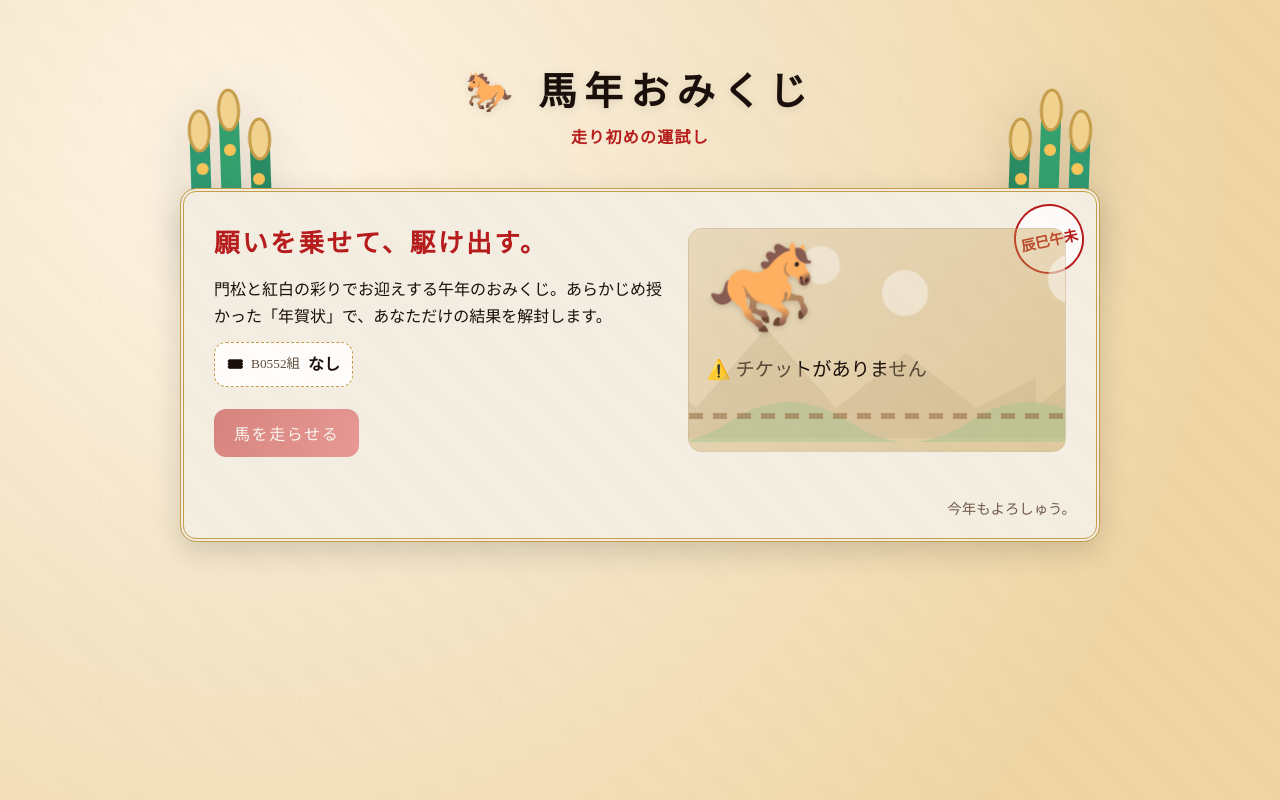
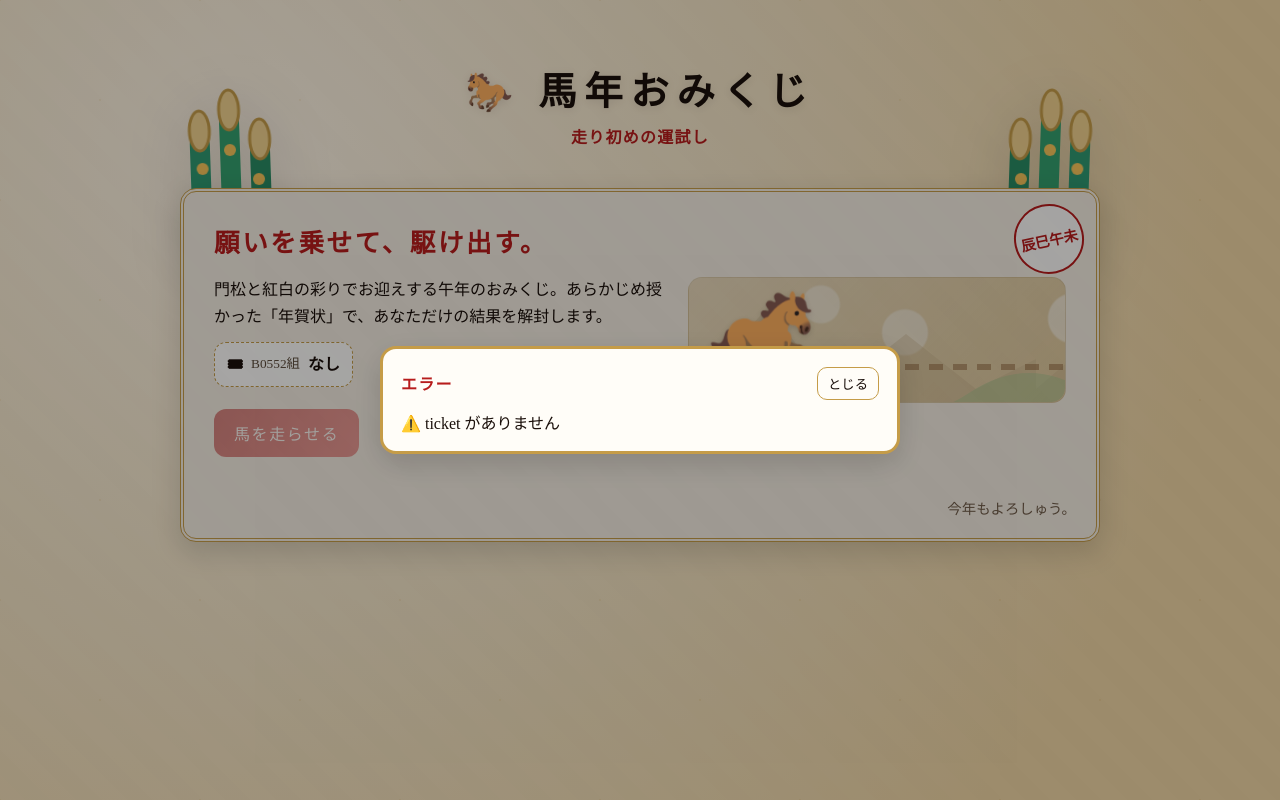
Before and after one commit to taiseiue/nenga-2026, a website: page public/index.html in a window 1280 px wide. Drawn offline with Linux system fonts and the light colour scheme; a web font is replaced by a local one.

Commit message:
ダイアログをつかう

```diff
--- a/public/index.html
+++ b/public/index.html
@@ -285,6 +285,7 @@
       font-size: 1.2rem;
       line-height: 1.8;
       min-height: 80px;
+      display: none;
     }
     #result a {
       color: var(--crimson);
@@ -301,6 +302,55 @@
       header h1 { font-size: 2rem; }
       .kadomatsu { display: none; }
       .run { transform: translateX(240px); }
+    }
+    /* dialog */
+    .dialog {
+      position: fixed;
+      inset: 0;
+      display: flex;
+      align-items: center;
+      justify-content: center;
+      background: rgba(0,0,0,0.35);
+      opacity: 0;
+      pointer-events: none;
+      transition: opacity 0.2s ease;
+      padding: 20px;
+      z-index: 20;
+    }
+    .dialog.open {
+      opacity: 1;
+      pointer-events: auto;
+    }
+    .dialog-card {
+      background: #fffdf8;
+      border: 3px solid var(--gold);
+      border-radius: 16px;
+      box-shadow: var(--shadow);
+      max-width: 520px;
+      width: 100%;
+      padding: 18px 18px 14px;
+    }
+    .dialog-header {
+      display: flex;
+      align-items: center;
+      justify-content: space-between;
+      gap: 12px;
+      margin-bottom: 10px;
+      color: var(--crimson);
+      font-weight: 700;
+      letter-spacing: 0.08em;
+    }
+    .dialog-body {
+      color: var(--ink);
+      line-height: 1.7;
+    }
+    .dialog-close {
+      background: none;
+      border: 1px solid var(--gold);
+      border-radius: 10px;
+      padding: 6px 10px;
+      cursor: pointer;
+      color: var(--ink);
     }
   </style>
 </head>
@@ -364,10 +414,19 @@
           <div class="horse-wrapper" id="horse-wrapper">
             <div id="horse" aria-label="走る馬">🐎</div>
           </div>
-          <div id="result"></div>
         </div>
       </div>
       <div class="footer-note">今年もよろしゅう。</div>
+    </div>
+  </div>
+
+  <div class="dialog" id="dialog" role="dialog" aria-modal="true">
+    <div class="dialog-card">
+      <div class="dialog-header">
+        <span id="dialog-title">結果</span>
+        <button class="dialog-close" id="dialog-close" aria-label="閉じる">とじる</button>
+      </div>
+      <div class="dialog-body" id="dialog-body"></div>
     </div>
   </div>
 
@@ -378,16 +437,32 @@
     let result
     let error
 
-    const resultEl = document.getElementById("result")
     const runBtn = document.getElementById("run")
     const ticketText = document.getElementById("ticket-text")
     const horseWrapper = document.getElementById("horse-wrapper")
+    const dialog = document.getElementById("dialog")
+    const dialogBody = document.getElementById("dialog-body")
+    const dialogTitle = document.getElementById("dialog-title")
+    const dialogClose = document.getElementById("dialog-close")
+
+    function openDialog(title, html) {
+      dialogTitle.textContent = title
+      dialogBody.innerHTML = html
+      dialog.classList.add("open")
+    }
+    function closeDialog() {
+      dialog.classList.remove("open")
+    }
+    dialogClose.onclick = closeDialog
+    dialog.onclick = (e) => {
+      if (e.target === dialog) closeDialog()
+    }
 
     ticketText.textContent = ticket || "なし"
 
     if (!ticket) {
       runBtn.disabled = true
-      resultEl.textContent = "⚠️ チケットがありません"
+      openDialog("エラー", "⚠️ ticket がありません")
     } else {
       fetch(`/api/result?ticket=${encodeURIComponent(ticket)}`)
         .then(async (r) => {
@@ -402,13 +477,13 @@
         })
         .catch(err => {
           error = err.message
-          resultEl.textContent = `⚠️ ${error}`
+          openDialog("エラー", `⚠️ ${error}`)
         })
     }
 
     document.getElementById("run").onclick = () => {
       if (error) {
-        resultEl.textContent = `⚠️ ${error}`
+        openDialog("エラー", `⚠️ ${error}`)
         return
       }
 
@@ -416,7 +491,7 @@
 
       setTimeout(() => {
         if (!result) {
-          resultEl.textContent = "結果を読み込み中..."
+          openDialog("お知らせ", "結果を読み込み中...")
           return
         }
 
@@ -426,10 +501,10 @@
             ? `<div><a href="${result.prizeUrl}" target="_blank" rel="noreferrer">賞品ページへ</a></div>`
             : ""
           const comment = result.comment ? `<div>💬 ${result.comment}</div>` : ""
-          resultEl.innerHTML = `🎉 <b>当たり！</b><br>${title}${result.prize}${link}${comment}`
+          openDialog("当たり！", `🎉 ${title}${result.prize}${link}${comment}`)
         } else {
           const comment = result.comment ? `<div>💬 ${result.comment}</div>` : ""
-          resultEl.innerHTML = `🌸 ${result.message}${comment}`
+          openDialog("結果", `🌸 ${result.message}${comment}`)
         }
       }, 3000)
     }
```
